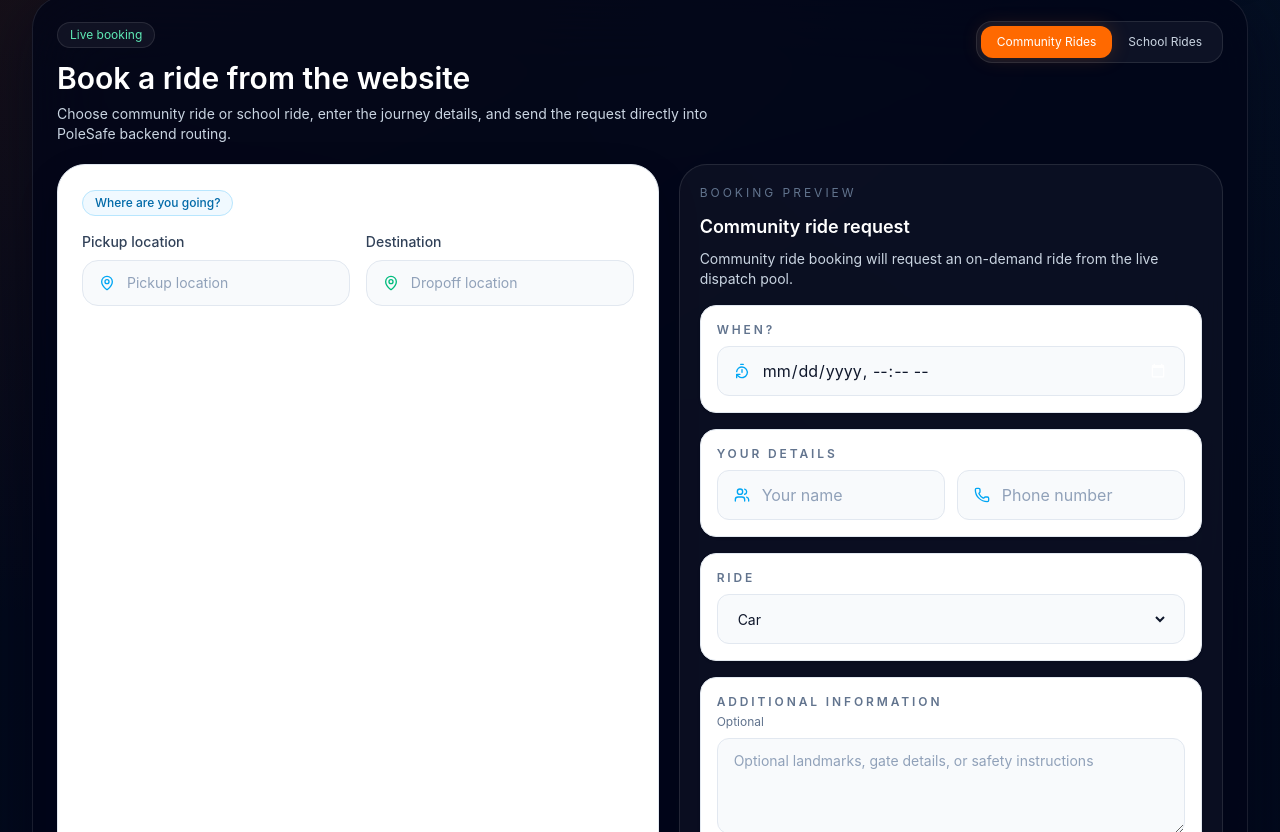
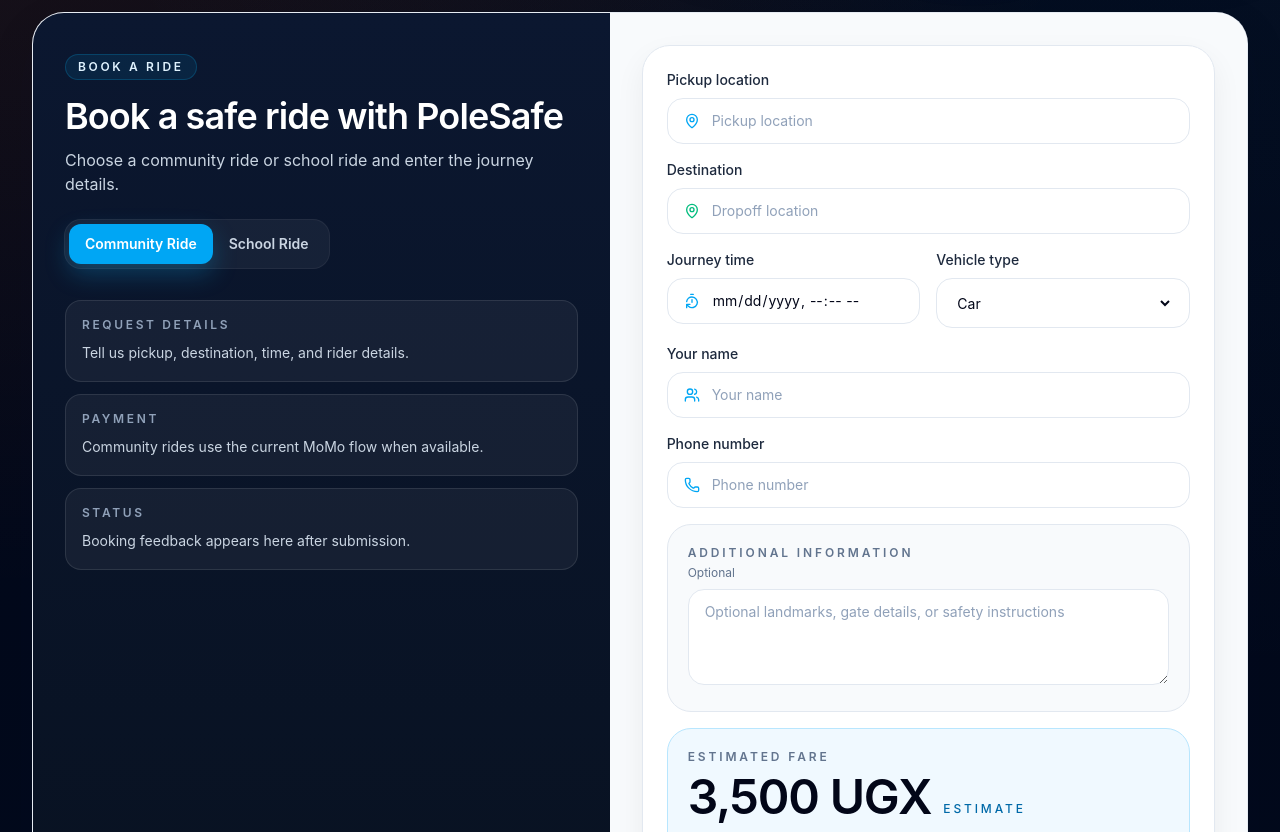
Before and after one commit to hassankavuma-prog/polesafe, a Next.js app: page / in a window 1280 px wide. Shown: the part 648-1480 px from the top of the page. Built offline with nearby package versions, Linux system fonts and the light colour scheme.

Commit message:
feat(homepage): premium booking section

```diff
--- a/components/home/BookingWidget.tsx
+++ b/components/home/BookingWidget.tsx
@@ -111,77 +111,74 @@ export default function BookingWidget() {
   }
 
   return (
-    <section className="mx-auto max-w-7xl px-4 py-6 sm:px-6 lg:px-8">
-      <div className="rounded-[2rem] border border-white/10 bg-slate-950/80 p-5 shadow-[0_18px_60px_rgba(2,6,23,0.55)] backdrop-blur-2xl sm:p-6">
-        <div className="flex flex-col gap-4 lg:flex-row lg:items-start lg:justify-between">
-          <div>
-            <div className="inline-flex items-center gap-2 rounded-full border border-white/10 bg-[rgba(255,255,255,0.05)] px-3 py-1 text-xs text-emerald-300">Live booking</div>
-            <h2 className="mt-3 text-2xl font-semibold text-white sm:text-3xl">Book a ride from the website</h2>
-            <p className="mt-2 max-w-2xl text-sm text-slate-300">Choose community ride or school ride, enter the journey details, and send the request directly into PoleSafe backend routing.</p>
+    <section id="booking" className="mx-auto max-w-7xl px-4 py-8 sm:px-6 lg:px-8 lg:py-10">
+      <div className="overflow-hidden rounded-[2rem] border border-slate-200/80 bg-white shadow-[0_18px_50px_rgba(15,23,42,0.08)] ring-1 ring-slate-900/5">
+        <div className="grid gap-0 lg:grid-cols-[0.95fr_1.05fr]">
+          <div className="bg-[linear-gradient(180deg,#0b1730_0%,#08111f_100%)] px-5 py-6 text-white sm:px-6 sm:py-8 lg:px-8 lg:py-10">
+            <div className="inline-flex items-center rounded-full border border-sky-400/20 bg-sky-500/10 px-3 py-1 text-xs font-semibold uppercase tracking-[0.22em] text-sky-100">
+              BOOK A RIDE
             </div>
-          <div className="flex rounded-2xl border border-white/10 bg-[rgba(255,255,255,0.05)] p-1 text-xs text-slate-300">
+            <h2 className="mt-4 text-3xl font-semibold tracking-tight text-white sm:text-4xl">Book a safe ride with PoleSafe</h2>
+            <p className="mt-3 max-w-xl text-sm leading-6 text-slate-300 sm:text-base">Choose a community ride or school ride and enter the journey details.</p>
+
+            <div className="mt-6 inline-flex rounded-2xl bg-white/5 p-1 ring-1 ring-white/10">
               {(['community', 'school'] as RideMode[]).map((item) => (
-              <button key={item} onClick={() => setMode(item)} className={`rounded-xl px-4 py-2 capitalize ${mode === item ? 'bg-orange-500 text-white shadow-[0_0_20px_rgba(249,115,22,0.18)]' : 'hover:bg-white/10'}`}>
-                {item} rides
+                <button
+                  key={item}
+                  onClick={() => setMode(item)}
+                  className={`rounded-xl px-4 py-2.5 text-sm font-semibold transition ${mode === item ? 'bg-sky-500 text-white shadow-[0_10px_24px_rgba(14,165,233,0.28)]' : 'text-slate-300 hover:bg-white/10 hover:text-white'}`}
+                >
+                  {item === 'community' ? 'Community Ride' : 'School Ride'}
                 </button>
               ))}
             </div>
+
+            <div className="mt-8 grid gap-3 sm:grid-cols-2 lg:grid-cols-1">
+              <div className="rounded-2xl border border-white/10 bg-white/5 p-4">
+                <div className="text-xs font-semibold uppercase tracking-[0.22em] text-slate-400">REQUEST DETAILS</div>
+                <p className="mt-2 text-sm leading-6 text-slate-300">Tell us pickup, destination, time, and rider details.</p>
+              </div>
+              <div className="rounded-2xl border border-white/10 bg-white/5 p-4">
+                <div className="text-xs font-semibold uppercase tracking-[0.22em] text-slate-400">PAYMENT</div>
+                <p className="mt-2 text-sm leading-6 text-slate-300">Community rides use the current MoMo flow when available.</p>
+              </div>
+              <div className="rounded-2xl border border-white/10 bg-white/5 p-4 sm:col-span-2 lg:col-span-1">
+                <div className="text-xs font-semibold uppercase tracking-[0.22em] text-slate-400">STATUS</div>
+                <p className="mt-2 text-sm leading-6 text-slate-300">Booking feedback appears here after submission.</p>
+              </div>
+            </div>
           </div>
 
-        <div className="mt-5 grid gap-5 lg:grid-cols-[1.05fr_0.95fr]">
-          <div className="rounded-[1.75rem] border border-slate-200 bg-white p-5 shadow-[0_18px_50px_rgba(15,23,42,0.08)] sm:p-6">
-            <div className="inline-flex items-center gap-2 rounded-full border border-sky-200 bg-sky-50 px-3 py-1 text-xs font-medium text-sky-700">Where are you going?</div>
-
-            <div className="mt-4 grid gap-4 md:grid-cols-2">
-              <label className="block">
-                <span className="mb-2 block text-sm font-medium text-slate-700">Pickup location</span>
-                <div className="flex items-center gap-3 rounded-2xl border border-slate-200 bg-slate-50 px-4 py-3 text-sm text-slate-900 transition focus-within:border-sky-400 focus-within:ring-2 focus-within:ring-sky-200">
+          <div className="bg-slate-50 px-4 py-5 sm:px-6 sm:py-6 lg:px-8 lg:py-8">
+            <div className="rounded-[1.75rem] border border-slate-200 bg-white p-4 shadow-[0_12px_30px_rgba(15,23,42,0.06)] sm:p-5 lg:p-6">
+              <div className="grid gap-4 md:grid-cols-2">
+                <label className="block md:col-span-2">
+                  <span className="mb-2 block text-sm font-medium text-slate-800">Pickup location</span>
+                  <div className="flex items-center gap-3 rounded-2xl border border-slate-200 bg-white px-4 py-3 text-sm text-slate-950 transition focus-within:border-sky-500 focus-within:ring-2 focus-within:ring-sky-100">
                     <MapPin className="h-4 w-4 shrink-0 text-sky-500" />
                     <input className="w-full bg-transparent outline-none placeholder:text-slate-400" placeholder={mode === 'school' ? 'Home, stage, or pickup point' : 'Pickup location'} value={form.pickup} onChange={(e) => setForm((f) => ({ ...f, pickup: e.target.value }))} />
                   </div>
                 </label>
 
-              <label className="block">
-                <span className="mb-2 block text-sm font-medium text-slate-700">Destination</span>
-                <div className="flex items-center gap-3 rounded-2xl border border-slate-200 bg-slate-50 px-4 py-3 text-sm text-slate-900 transition focus-within:border-sky-400 focus-within:ring-2 focus-within:ring-sky-200">
+                <label className="block md:col-span-2">
+                  <span className="mb-2 block text-sm font-medium text-slate-800">Destination</span>
+                  <div className="flex items-center gap-3 rounded-2xl border border-slate-200 bg-white px-4 py-3 text-sm text-slate-950 transition focus-within:border-sky-500 focus-within:ring-2 focus-within:ring-sky-100">
                     <MapPin className="h-4 w-4 shrink-0 text-emerald-500" />
                     <input className="w-full bg-transparent outline-none placeholder:text-slate-400" placeholder={mode === 'school' ? 'School or dropoff destination' : 'Dropoff location'} value={form.dropoff} onChange={(e) => setForm((f) => ({ ...f, dropoff: e.target.value }))} />
                   </div>
                 </label>
-            </div>
-          </div>
 
-          <div className="rounded-[1.75rem] border border-white/10 bg-white/[0.04] p-5">
-            <div className="text-xs uppercase tracking-[0.25em] text-slate-500">Booking preview</div>
-            <div className="mt-3 text-lg font-semibold text-white">{mode === 'school' ? 'School ride request' : 'Community ride request'}</div>
-            <p className="mt-2 text-sm text-slate-300">{routeHint}</p>
-
-            <div className="mt-4 grid gap-4">
-              <section className="rounded-2xl border border-slate-200 bg-white p-4 text-slate-700 shadow-sm">
-                <div className="text-xs font-semibold uppercase tracking-[0.24em] text-slate-500">When?</div>
-                <div className="mt-2 flex items-center gap-3 rounded-xl border border-slate-200 bg-slate-50 px-4 py-3 text-slate-900 transition focus-within:border-sky-400 focus-within:ring-2 focus-within:ring-sky-200">
+                <label className="block">
+                  <span className="mb-2 block text-sm font-medium text-slate-800">Journey time</span>
+                  <div className="flex items-center gap-3 rounded-2xl border border-slate-200 bg-white px-4 py-3 text-sm text-slate-950 transition focus-within:border-sky-500 focus-within:ring-2 focus-within:ring-sky-100">
                     <TimerReset className="h-4 w-4 shrink-0 text-sky-500" />
                     <input className="w-full bg-transparent outline-none placeholder:text-slate-400" type="datetime-local" value={form.rideTime} onChange={(e) => setForm((f) => ({ ...f, rideTime: e.target.value }))} />
                   </div>
-              </section>
+                </label>
 
-              <section className="rounded-2xl border border-slate-200 bg-white p-4 text-slate-700 shadow-sm">
-                <div className="text-xs font-semibold uppercase tracking-[0.24em] text-slate-500">Your details</div>
-                <div className="mt-2 grid gap-3 md:grid-cols-2">
-                  <div className="flex items-center gap-3 rounded-xl border border-slate-200 bg-slate-50 px-4 py-3 text-slate-900 transition focus-within:border-sky-400 focus-within:ring-2 focus-within:ring-sky-200">
-                    <Users className="h-4 w-4 shrink-0 text-sky-500" />
-                    <input className="w-full bg-transparent outline-none placeholder:text-slate-400" placeholder="Your name" value={form.name} onChange={(e) => setForm((f) => ({ ...f, name: e.target.value }))} />
-                  </div>
-                  <div className="flex items-center gap-3 rounded-xl border border-slate-200 bg-slate-50 px-4 py-3 text-slate-900 transition focus-within:border-sky-400 focus-within:ring-2 focus-within:ring-sky-200">
-                    <Phone className="h-4 w-4 shrink-0 text-sky-500" />
-                    <input className="w-full bg-transparent outline-none placeholder:text-slate-400" placeholder="Phone number" value={form.phone} onChange={(e) => setForm((f) => ({ ...f, phone: e.target.value }))} />
-                  </div>
-                </div>
-              </section>
-
-              <section className="rounded-2xl border border-slate-200 bg-white p-4 text-slate-700 shadow-sm">
-                <div className="text-xs font-semibold uppercase tracking-[0.24em] text-slate-500">Ride</div>
-                <div className="mt-2 rounded-xl border border-slate-200 bg-slate-50 px-4 py-3 text-slate-900 transition focus-within:border-sky-400 focus-within:ring-2 focus-within:ring-sky-200">
+                <label className="block">
+                  <span className="mb-2 block text-sm font-medium text-slate-800">Vehicle type</span>
+                  <div className="rounded-2xl border border-slate-200 bg-white px-4 py-3 text-slate-950 transition focus-within:border-sky-500 focus-within:ring-2 focus-within:ring-sky-100">
                     <select className="w-full bg-transparent text-sm outline-none" value={form.vehicleType} onChange={(e) => setForm((f) => ({ ...f, vehicleType: e.target.value }))}>
                       <option value="car">Car</option>
                       <option value="boda">Boda Boda</option>
@@ -189,48 +186,68 @@ export default function BookingWidget() {
                       <option value="taxi">Taxi</option>
                     </select>
                   </div>
-              </section>
+                </label>
 
-              <section className="rounded-2xl border border-slate-200 bg-white p-4 text-slate-700 shadow-sm">
+                <label className="block md:col-span-2">
+                  <span className="mb-2 block text-sm font-medium text-slate-800">Your name</span>
+                  <div className="flex items-center gap-3 rounded-2xl border border-slate-200 bg-white px-4 py-3 text-sm text-slate-950 transition focus-within:border-sky-500 focus-within:ring-2 focus-within:ring-sky-100">
+                    <Users className="h-4 w-4 shrink-0 text-sky-500" />
+                    <input className="w-full bg-transparent outline-none placeholder:text-slate-400" placeholder="Your name" value={form.name} onChange={(e) => setForm((f) => ({ ...f, name: e.target.value }))} />
+                  </div>
+                </label>
+
+                <label className="block md:col-span-2">
+                  <span className="mb-2 block text-sm font-medium text-slate-800">Phone number</span>
+                  <div className="flex items-center gap-3 rounded-2xl border border-slate-200 bg-white px-4 py-3 text-sm text-slate-950 transition focus-within:border-sky-500 focus-within:ring-2 focus-within:ring-sky-100">
+                    <Phone className="h-4 w-4 shrink-0 text-sky-500" />
+                    <input className="w-full bg-transparent outline-none placeholder:text-slate-400" placeholder="Phone number" value={form.phone} onChange={(e) => setForm((f) => ({ ...f, phone: e.target.value }))} />
+                  </div>
+                </label>
+              </div>
+
+              <section className="mt-4 rounded-[1.5rem] border border-slate-200 bg-slate-50 p-4 sm:p-5">
                 <div className="text-xs font-semibold uppercase tracking-[0.24em] text-slate-500">Additional information</div>
                 <p className="mt-1 text-xs text-slate-500">Optional</p>
-                <textarea className="mt-2 min-h-[96px] w-full rounded-xl border border-slate-200 bg-slate-50 px-4 py-3 text-sm text-slate-900 outline-none placeholder:text-slate-400 transition focus:border-sky-400 focus:ring-2 focus:ring-sky-200" placeholder="Optional landmarks, gate details, or safety instructions" value={form.notes} onChange={(e) => setForm((f) => ({ ...f, notes: e.target.value }))} />
+                <textarea className="mt-2 min-h-[96px] w-full rounded-2xl border border-slate-200 bg-white px-4 py-3 text-sm text-slate-950 outline-none placeholder:text-slate-400 transition focus:border-sky-500 focus:ring-2 focus:ring-sky-100" placeholder="Optional landmarks, gate details, or safety instructions" value={form.notes} onChange={(e) => setForm((f) => ({ ...f, notes: e.target.value }))} />
               </section>
 
               {mode === 'school' && (
-                <section className="rounded-2xl border border-sky-200 bg-sky-50 p-4 text-slate-700 shadow-sm">
+                <section className="mt-4 rounded-[1.5rem] border border-sky-200 bg-sky-50 p-4 sm:p-5">
                   <div className="flex items-center gap-2 text-sm font-semibold text-sky-800">
                     <School className="h-4 w-4" /> School ride details
                   </div>
-                  <div className="mt-3 grid gap-3 md:grid-cols-2">
-                    <input className="rounded-xl border border-sky-200 bg-white px-4 py-3 text-sm text-slate-900 outline-none placeholder:text-slate-400 focus:border-sky-400 focus:ring-2 focus:ring-sky-200" placeholder="Child name / school name" value={form.childName || form.schoolName} onChange={(e) => setForm((f) => ({ ...f, childName: e.target.value, schoolName: e.target.value }))} />
-                    <div className="rounded-xl border border-sky-200 bg-white px-4 py-3 text-xs leading-5 text-sky-800">Verified handoffs, school coordination, and child safety details stay in this section.</div>
+                  <div className="mt-3 grid gap-3 sm:grid-cols-2">
+                    <input className="rounded-2xl border border-sky-200 bg-white px-4 py-3 text-sm text-slate-950 outline-none placeholder:text-slate-400 focus:border-sky-500 focus:ring-2 focus:ring-sky-100" placeholder="Child name / school name" value={form.childName || form.schoolName} onChange={(e) => setForm((f) => ({ ...f, childName: e.target.value, schoolName: e.target.value }))} />
+                    <div className="rounded-2xl border border-sky-200 bg-white px-4 py-3 text-sm leading-6 text-slate-700">Verified handoffs, school coordination, and child safety details stay in this section.</div>
                   </div>
                 </section>
               )}
-            </div>
 
-            <section className="mt-4 rounded-[1.75rem] border border-sky-200 bg-sky-50 p-5 text-slate-700 shadow-sm sm:p-6">
+              <section className="mt-4 rounded-[1.5rem] border border-sky-200 bg-sky-50 p-4 sm:p-5">
                 <div className="text-xs font-semibold uppercase tracking-[0.24em] text-slate-500">Estimated fare</div>
                 <div className="mt-2 flex items-end gap-3">
-                <div className="text-4xl font-semibold tracking-tight text-slate-900 sm:text-5xl">{(farePreview || estimateFare).toLocaleString()} UGX</div>
+                  <div className="text-4xl font-semibold tracking-tight text-slate-950 sm:text-5xl">{(farePreview || estimateFare).toLocaleString()} UGX</div>
                   <div className="pb-1 text-xs font-medium uppercase tracking-[0.24em] text-sky-700">Estimate</div>
                 </div>
                 <p className="mt-2 max-w-md text-sm text-slate-600">This is an estimate only. Final fare and payment status are confirmed after booking and provider processing.</p>
                 <div className="mt-4 grid gap-2 rounded-2xl border border-sky-100 bg-white px-4 py-3 text-sm text-slate-600 sm:grid-cols-2">
-                <div className="flex items-center justify-between gap-3"><span>Pickup</span><span className="font-medium text-slate-900">{form.pickup || '—'}</span></div>
-                <div className="flex items-center justify-between gap-3"><span>Dropoff</span><span className="font-medium text-slate-900">{form.dropoff || '—'}</span></div>
+                  <div className="flex items-center justify-between gap-3"><span>Pickup</span><span className="font-medium text-slate-950">{form.pickup || '—'}</span></div>
+                  <div className="flex items-center justify-between gap-3"><span>Dropoff</span><span className="font-medium text-slate-950">{form.dropoff || '—'}</span></div>
                 </div>
               </section>
-            <div className="mt-5">
-              <button onClick={submitBooking} disabled={status === 'submitting'} className="inline-flex w-full items-center justify-center gap-2 rounded-2xl bg-sky-600 px-5 py-4 text-base font-semibold text-white shadow-[0_12px_30px_rgba(2,132,199,0.25)] transition hover:bg-sky-500 active:scale-[0.99] focus-visible:outline-none focus-visible:ring-2 focus-visible:ring-sky-300 focus-visible:ring-offset-2 focus-visible:ring-offset-transparent disabled:cursor-not-allowed disabled:opacity-70">
+
+              <div className="mt-4 flex flex-col gap-3 sm:flex-row">
+                <button onClick={submitBooking} disabled={status === 'submitting'} className="inline-flex flex-1 items-center justify-center gap-2 rounded-2xl bg-sky-600 px-5 py-4 text-base font-semibold text-white shadow-[0_12px_30px_rgba(2,132,199,0.25)] transition hover:bg-sky-500 active:scale-[0.99] focus-visible:outline-none focus-visible:ring-2 focus-visible:ring-sky-300 focus-visible:ring-offset-2 focus-visible:ring-offset-transparent disabled:cursor-not-allowed disabled:opacity-70">
                   {status === 'submitting' ? 'Submitting...' : 'Book Ride'}
                 </button>
               </div>
+
               {result && (
-              <div className={`mt-4 rounded-2xl border px-4 py-4 text-sm ${status === 'done' ? 'border-emerald-500/20 bg-emerald-50 text-emerald-800' : 'border-amber-500/20 bg-amber-50 text-amber-800'}`}>
+                <div className={                  `mt-4 rounded-2xl border px-4 py-4 text-sm ${status === 'done' ? 'border-emerald-500/20 bg-emerald-50 text-emerald-800' : 'border-amber-500/20 bg-amber-50 text-amber-800'}`
+                }>
                   <div className="flex items-start gap-3">
-                  <div className={`mt-0.5 h-2.5 w-2.5 rounded-full ${status === 'done' ? 'bg-emerald-500' : 'bg-amber-500'}`} />
+                    <div className={                      `mt-0.5 h-2.5 w-2.5 rounded-full ${status === 'done' ? 'bg-emerald-500' : 'bg-amber-500'}`
+                    } />
                     <div className="min-w-0">
                       <div className="font-semibold text-slate-900">{status === 'done' ? 'Booking confirmed' : 'Booking update'}</div>
                       <div className="mt-1 leading-6 text-slate-700">{result}</div>
@@ -238,6 +255,7 @@ export default function BookingWidget() {
                   </div>
                 </div>
               )}
+
               {bookingMeta.rideId && status === 'done' && (
                 <div className="mt-3 rounded-2xl border border-emerald-200 bg-white px-4 py-4 text-sm text-slate-700 shadow-sm">
                   <div className="font-semibold text-emerald-800">Track Ride</div>
@@ -251,11 +269,13 @@ export default function BookingWidget() {
                   </div>
                 </div>
               )}
+
               {status === 'done' && (
                 <div className="mt-3 rounded-2xl border border-emerald-200 bg-emerald-50 px-4 py-3 text-sm text-emerald-800">
                   <div>Next step: keep this page open to jump into tracking, or use the tracker link after confirmation.</div>
                 </div>
               )}
+
               {status === 'done' && mode === 'school' && (
                 <div className="mt-3 rounded-2xl border border-sky-200 bg-sky-50 px-4 py-3 text-sm text-sky-800">
                   School rides will follow arrival-only safe-word reveal, gate checks, and dispatcher approval rules.
@@ -264,6 +284,7 @@ export default function BookingWidget() {
             </div>
           </div>
         </div>
+      </div>
     </section>
   );
 }
```
Lines whose indentation alone changed are shown as unchanged.
